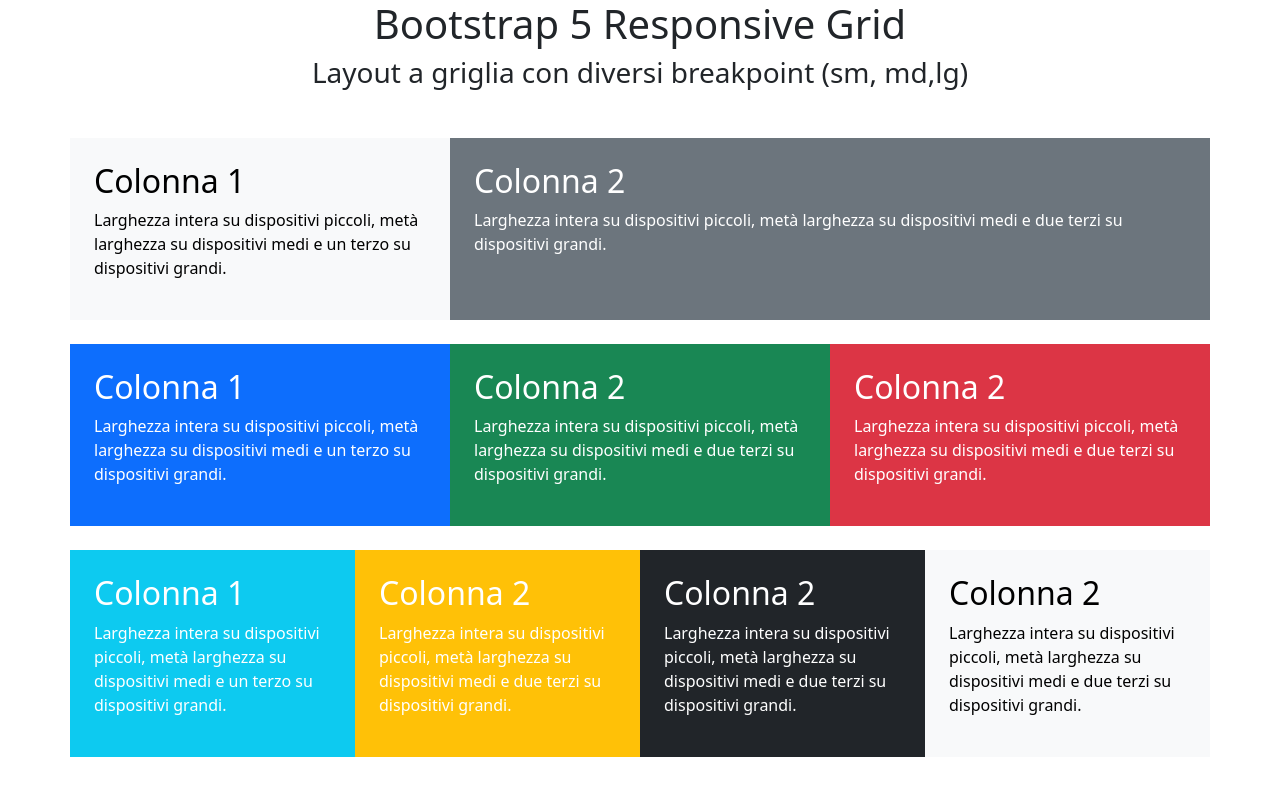
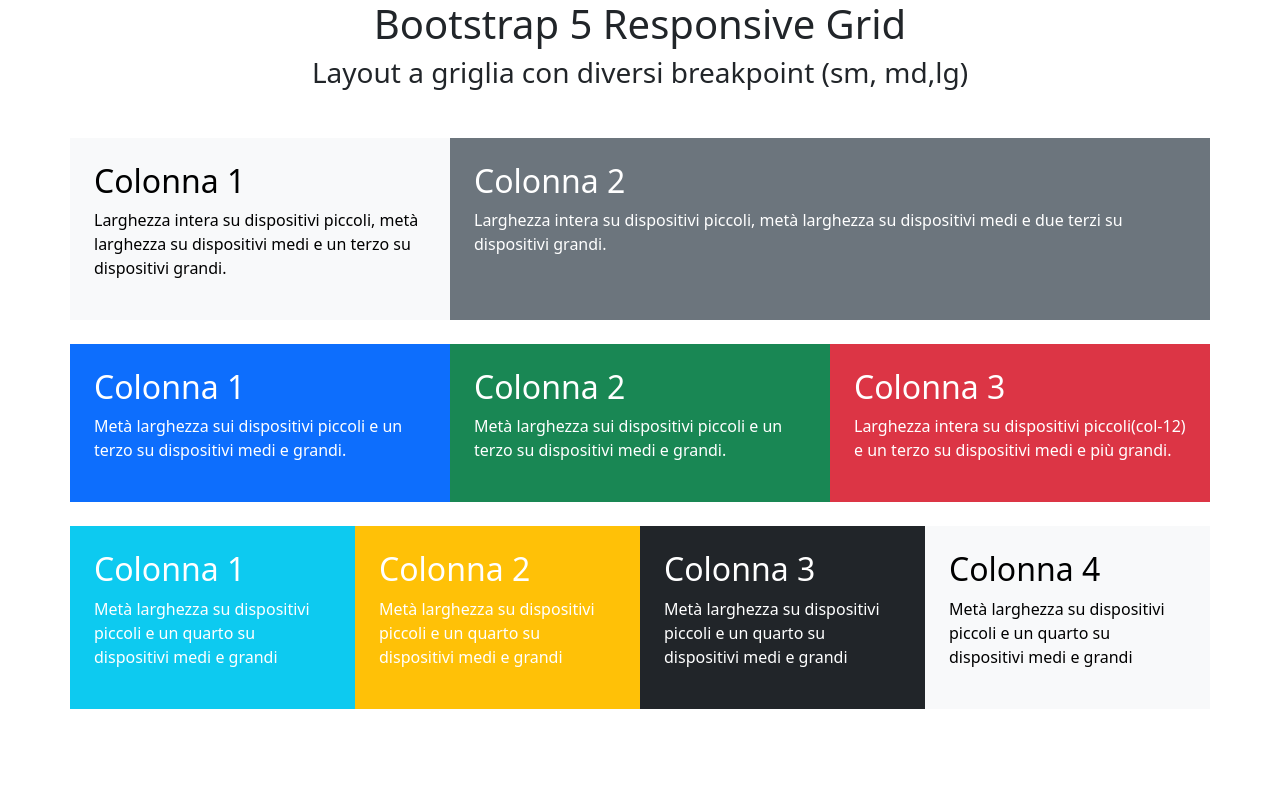
Before and after one commit to gabrieletodaroo9/htmlcss-bootstrap-layout, a plain HTML site: page index.html in a window 1280 px wide. Drawn offline with nearby package versions, Linux system fonts and the light colour scheme.

Commit message:
completed exercise

```diff
--- a/index.html
+++ b/index.html
@@ -29,6 +29,8 @@
 
     <!-- STRUTTURA COLONNE -->
 
+<!-- FIRST ROW -->
+
     <main class="text-white">
         <div class="container">
             <div class="row mt-5 ">
@@ -44,50 +46,44 @@
                 </div>
             </div>
 
+<!-- SECOND ROW -->
+
             <div class="row mt-4 ">
                 <div class="col-6 col-md-4 col-lg-4 bg-primary p-4">
                     <h2>Colonna 1</h2>
-                    <p>Larghezza intera su dispositivi piccoli, metà larghezza su dispositivi medi e un terzo su
-                        dispositivi grandi.</p>
+                    <p>Metà larghezza sui dispositivi piccoli e un terzo su dispositivi medi e grandi.</p>
                 </div>
                 <div class="col-6 col-md-4 col-lg-4 bg-success p-4">
                     <h2>Colonna 2</h2>
-                    <p>Larghezza intera su dispositivi piccoli, metà larghezza su dispositivi medi e due terzi su
-                        dispositivi grandi.</p>
+                    <p>Metà larghezza sui dispositivi piccoli e un terzo su dispositivi medi e grandi.</p>
                 </div>
                 <div class="col-12 col-md-4 col-lg-4 bg-danger p-4">
-                    <h2>Colonna 2</h2>
-                    <p>Larghezza intera su dispositivi piccoli, metà larghezza su dispositivi medi e due terzi su
-                        dispositivi grandi.</p>
+                    <h2>Colonna 3</h2>
+                    <p>Larghezza intera su dispositivi piccoli(col-12) e un terzo su dispositivi medi e più grandi.</p>
                 </div>
             </div>
+
+<!-- THIRD ROW -->
 
             <div class="row mt-4 ">
                 <div class="col-6 col-md-3 bg-info p-4">
                     <h2>Colonna 1</h2>
-                    <p>Larghezza intera su dispositivi piccoli, metà larghezza su dispositivi medi e un terzo su
-                        dispositivi grandi.</p>
+                    <p>Metà larghezza su dispositivi piccoli e un quarto su dispositivi medi e grandi</p>
                 </div>
                 <div class="col-6 col-md-3 bg-warning p-4">
                     <h2>Colonna 2</h2>
-                    <p>Larghezza intera su dispositivi piccoli, metà larghezza su dispositivi medi e due terzi su
-                        dispositivi grandi.</p>
+                    <p>Metà larghezza su dispositivi piccoli e un quarto su dispositivi medi e grandi</p>
                 </div>
                 <div class="col-6 col-md-3 bg-dark p-4">
-                    <h2>Colonna 2</h2>
-                    <p>Larghezza intera su dispositivi piccoli, metà larghezza su dispositivi medi e due terzi su
-                        dispositivi grandi.</p>
+                    <h2>Colonna 3</h2>
+                    <p>Metà larghezza su dispositivi piccoli e un quarto su dispositivi medi e grandi</p>
                 </div>
                 <div class="col-6 col-md-3 bg-light p-4 text-black">
-                    <h2>Colonna 2</h2>
-                    <p>Larghezza intera su dispositivi piccoli, metà larghezza su dispositivi medi e due terzi su
-                        dispositivi grandi.</p>
-
+                    <h2>Colonna 4</h2>
+                    <p>Metà larghezza su dispositivi piccoli e un quarto su dispositivi medi e grandi</p>
                 </div>
 
-
     </main>
-
 
 </body>
 
```
